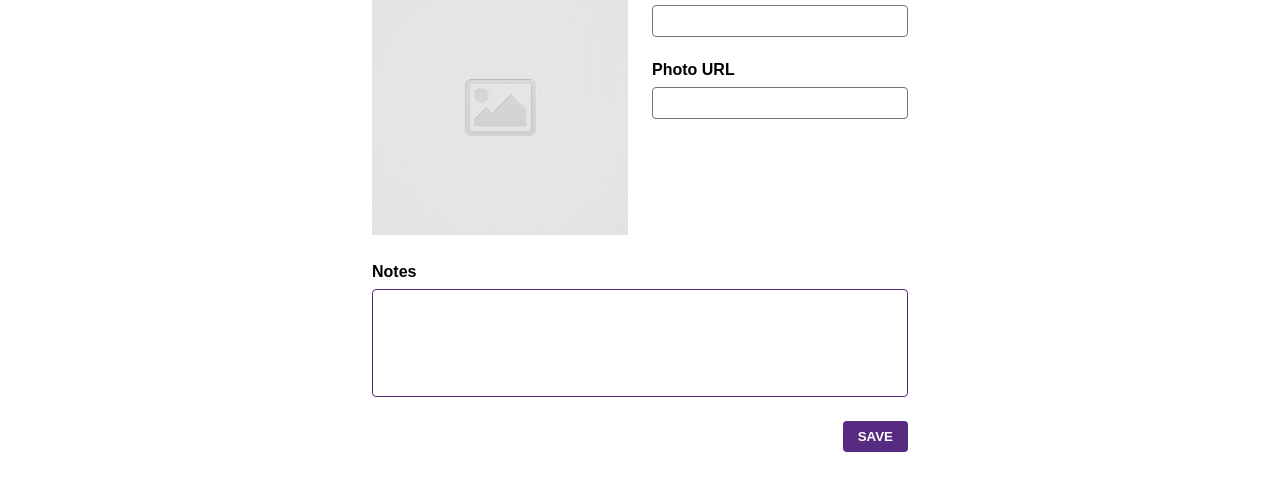
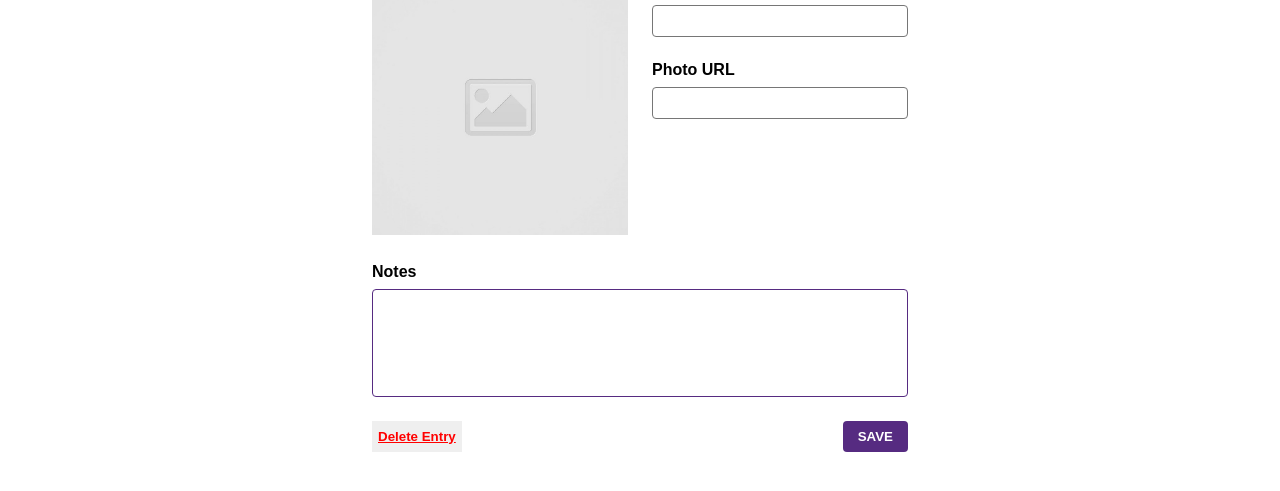
Before and after one commit to calvin-tran1/code-journal, a website: page index.html in a window 1280 px wide. Both pictures are taken after a click on the button "NEW". Shown: the part 175-666 px from the top of the page. Drawn offline with Linux system fonts and the light colour scheme.

Commit message:
added click target for deleting an entry. #4

```diff
--- a/css/styles.css
+++ b/css/styles.css
@@ -44,8 +44,9 @@ textarea {
   margin-bottom: 1.5rem;
 }
 
-.save {
-  text-align: right;
+.buttons {
+  display: flex;
+  justify-content: space-between;
 }
 
 .save-btn {
@@ -57,6 +58,16 @@ textarea {
   font-weight: bold;
   margin-bottom: 2rem;
   cursor: pointer;
+}
+
+.delete-btn {
+  border-style: none;
+  color: red;
+  background-color: rgb (0 0 0 / 0%);
+  font-weight: bold;
+  margin-bottom: 2rem;
+  cursor: pointer;
+  text-decoration: underline;
 }
 
 header {
--- a/index.html
+++ b/index.html
@@ -53,9 +53,15 @@
               <div class="column-full">
                 <label for="notes">Notes</label>
                 <textarea required rows="6" id="notes" name="notes"></textarea>
-                <div class="save">
-                  <button type="submit" class="save-btn">SAVE</button>
-                </div>
+              </div>
+            </div>
+            <div class="row">
+              <!-- <div class="column-half delete">
+
+              </div> -->
+              <div class="column-full buttons">
+                <button type="button" class="delete-btn">Delete Entry</button>
+                <button type="submit" class="save-btn">SAVE</button>
               </div>
             </div>
           </form>
```
